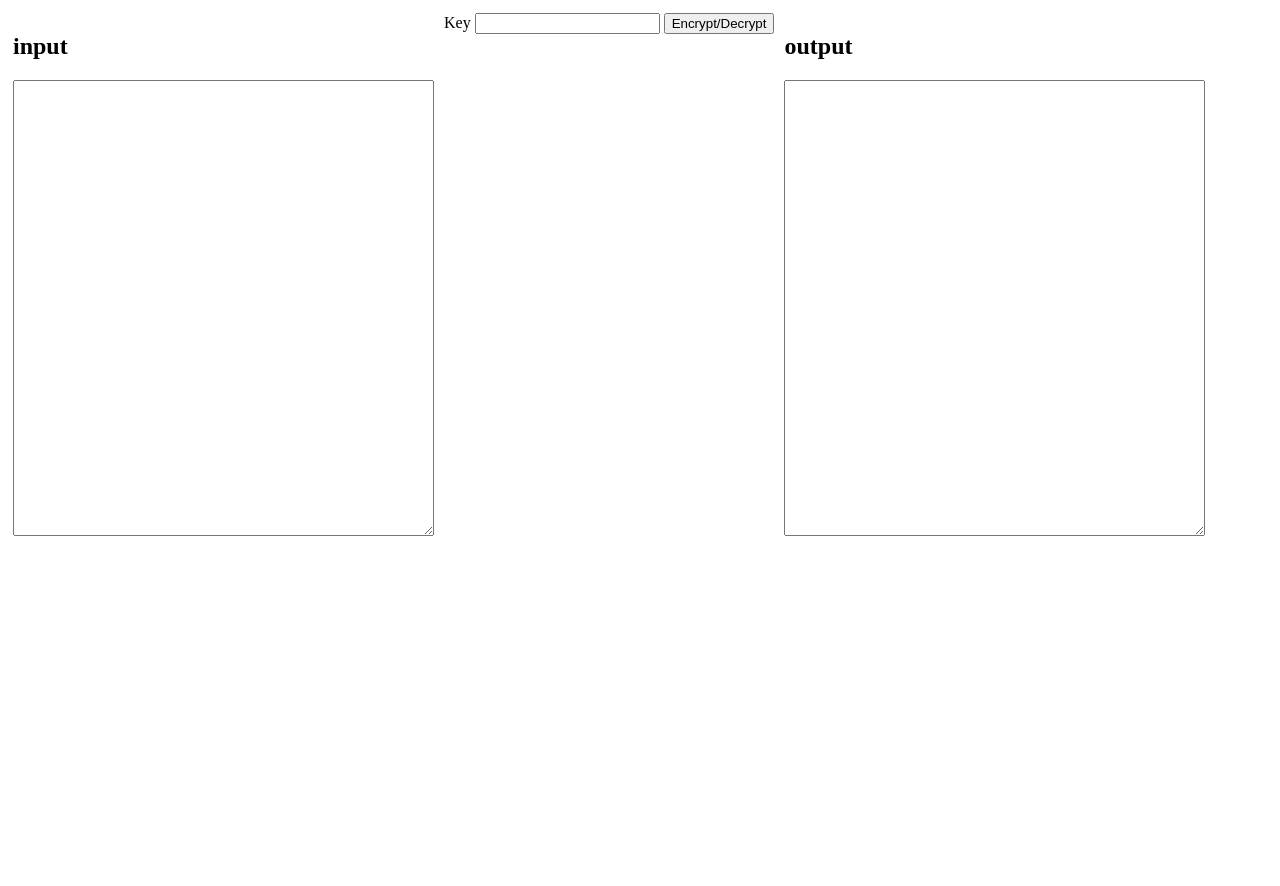
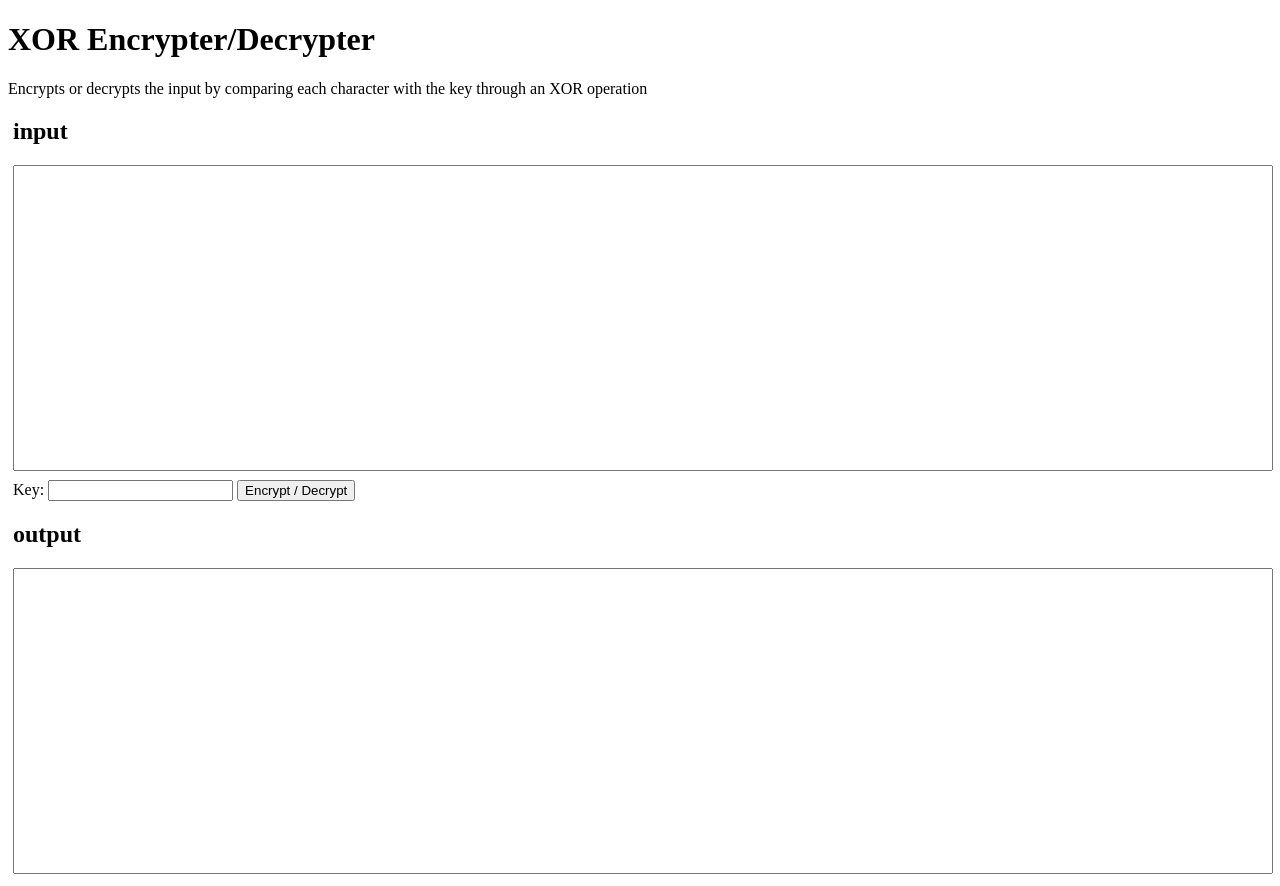
Before and after one commit to henryhua13/xorEncrypt, a plain HTML site: page index.html in a window 1280 px wide. Before the commit the page ends 800 px from the top, so only its background shows below. Drawn offline with Linux system fonts and the light colour scheme.

Commit message:
Visual Changes
Rearranged the layout and added a description

```diff
--- a/index.html
+++ b/index.html
@@ -6,19 +6,21 @@
 	</title>
 </head>
 <body>
-	<div style="display: flex;">
+	<h1>XOR Encrypter/Decrypter</h1>
+	<p>Encrypts or decrypts the input by comparing each character with the key through an XOR operation</p>
+	<div>
 		<div style="margin: 5px;">
 			<h2>input</h2>
-			<textarea id="input" rows="30" cols="50"></textarea>
+			<textarea id="input" rows="20" cols="100" style="resize: none; width: 100%;"></textarea>
 		</div>
 		<div style="margin: 5px;">
-			<label>Key</label>
+			<label>Key:</label>
 			<input id="key" type="text" name="Key">
-			<button onclick="encryptdecrypt()">Encrypt/Decrypt</button>
+			<button onclick="encryptdecrypt()">Encrypt / Decrypt</button>
 		</div>
 		<div style="margin: 5px;">
 			<h2>output</h2>
-			<textarea id="output" rows="30" cols="50"></textarea>
+			<textarea id="output" rows="20" cols="100" style="resize: none; width: 100%;"></textarea>
 			<script>
 				function encryptdecrypt() {
 					var input = document.getElementById("input").value;
```
